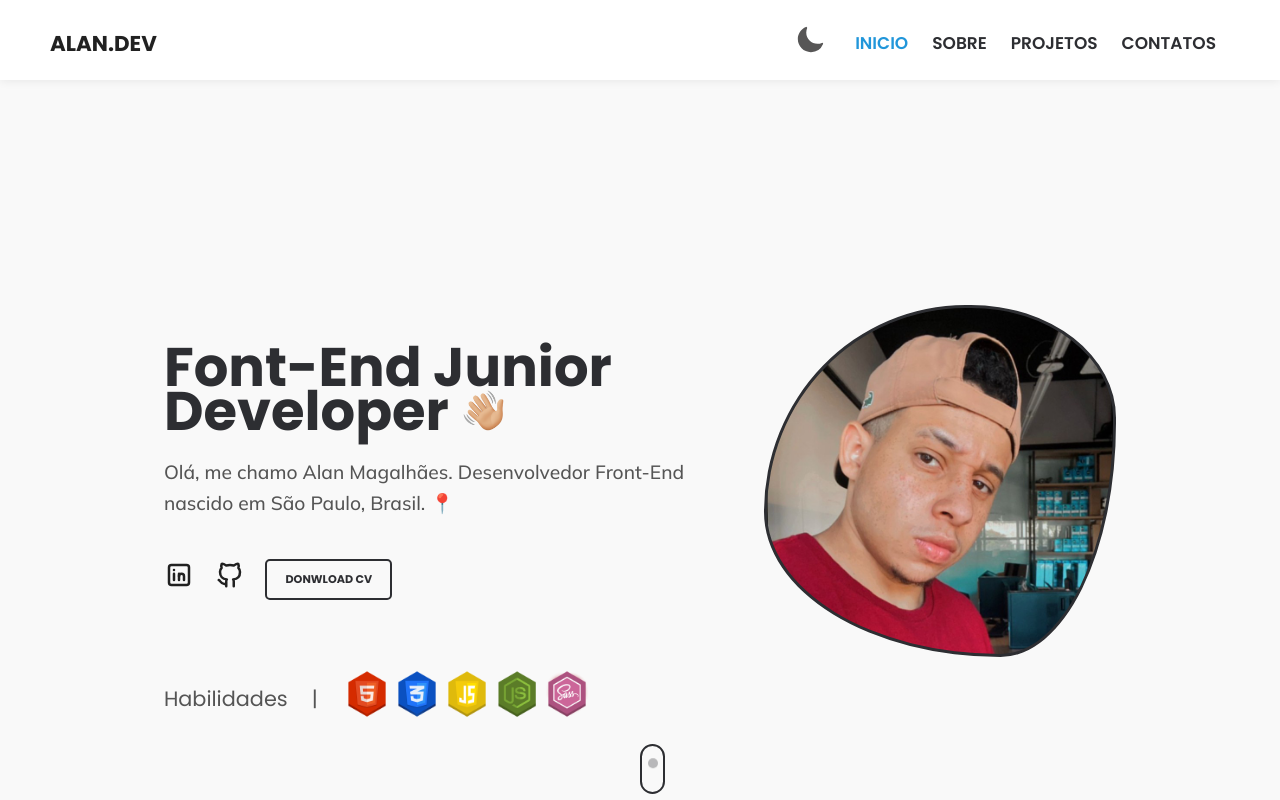
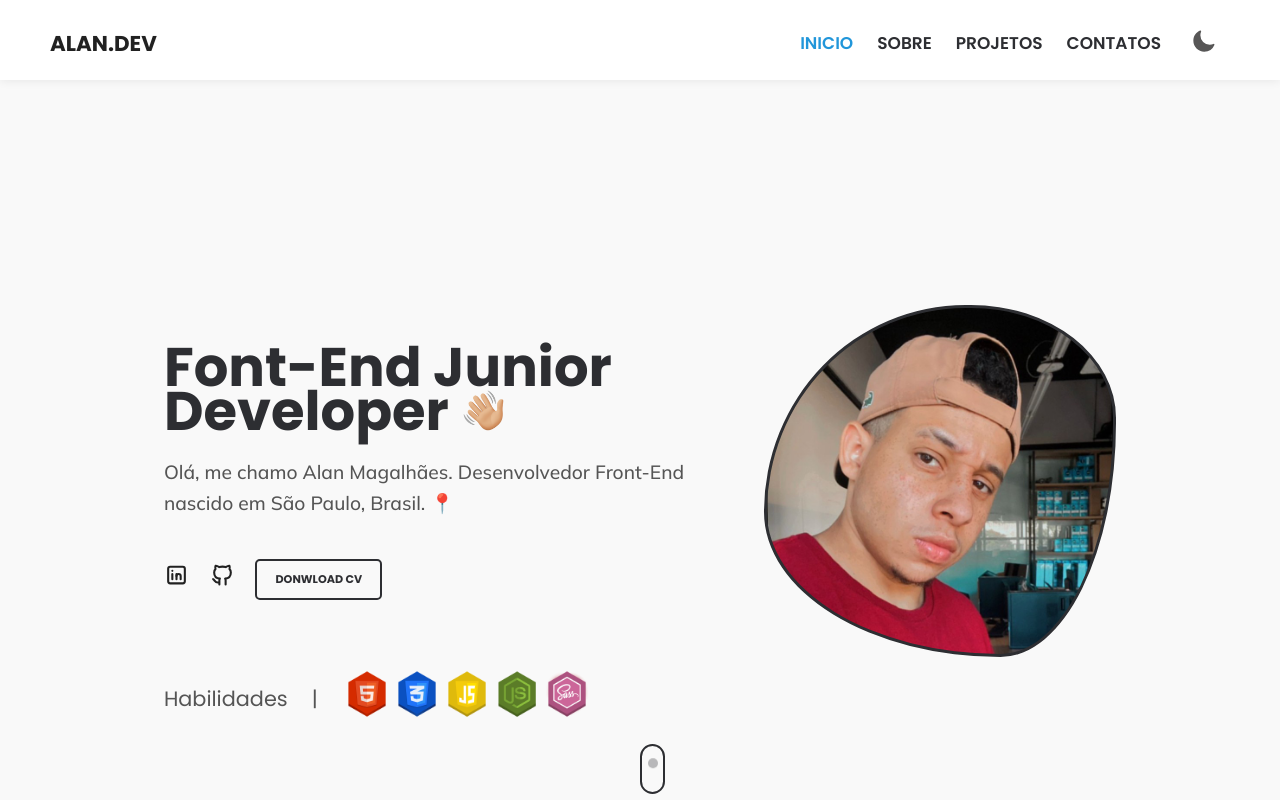
Before and after one commit to Maarola/My-port, a plain HTML site: page index.html in a window 1280 px wide. Shown: the top 800 px of the page. Drawn offline with Linux system fonts and the light colour scheme.

Commit message:
ATT - Modo Dark
Tamanho e posição ajustada

```diff
--- a/index.html
+++ b/index.html
@@ -23,24 +23,22 @@
         <nav>
            <h1 class="logo"><a class="logoa" href="#home">Alan.dev</a></h1>
            <div class="div__ul">
-
-            <div id="toggle">
-                <svg xmlns="http://www.w3.org/2000/svg" viewBox="0 0 24 24" fill="currentColor" class="btn__sun">
-                    <path d="M12 2.25a.75.75 0 0 1 .75.75v2.25a.75.75 0 0 1-1.5 0V3a.75.75 0 0 1 .75-.75ZM7.5 12a4.5 4.5 0 1 1 9 0 4.5 4.5 0 0 1-9 0ZM18.894 6.166a.75.75 0 0 0-1.06-1.06l-1.591 1.59a.75.75 0 1 0 1.06 1.061l1.591-1.59ZM21.75 12a.75.75 0 0 1-.75.75h-2.25a.75.75 0 0 1 0-1.5H21a.75.75 0 0 1 .75.75ZM17.834 18.894a.75.75 0 0 0 1.06-1.06l-1.59-1.591a.75.75 0 1 0-1.061 1.06l1.59 1.591ZM12 18a.75.75 0 0 1 .75.75V21a.75.75 0 0 1-1.5 0v-2.25A.75.75 0 0 1 12 18ZM7.758 17.303a.75.75 0 0 0-1.061-1.06l-1.591 1.59a.75.75 0 0 0 1.06 1.061l1.591-1.59ZM6 12a.75.75 0 0 1-.75.75H3a.75.75 0 0 1 0-1.5h2.25A.75.75 0 0 1 6 12ZM6.697 7.757a.75.75 0 0 0 1.06-1.06l-1.59-1.591a.75.75 0 0 0-1.061 1.06l1.59 1.591Z" />
-                  </svg>
-                  <svg xmlns="http://www.w3.org/2000/svg" viewBox="0 0 24 24" fill="currentColor" class="btn__moon">
-                    <path fill-rule="evenodd" d="M9.528 1.718a.75.75 0 0 1 .162.819A8.97 8.97 0 0 0 9 6a9 9 0 0 0 9 9 8.97 8.97 0 0 0 3.463-.69.75.75 0 0 1 .981.98 10.503 10.503 0 0 1-9.694 6.46c-5.799 0-10.5-4.7-10.5-10.5 0-4.368 2.667-8.112 6.46-9.694a.75.75 0 0 1 .818.162Z" clip-rule="evenodd" />
-                  </svg>
-
-
-            </div>
-
                 <ul>
                     <li><a class="inicio novacor" href="#home">Inicio</a></li>
                     <li><a class="sobre " href="#about">Sobre</a></li>
                     <li><a class="projeto "href="#projects">Projetos</a></li>
                     <li><a class="contato " href="#contacts">Contatos</a></li>
                 </ul>
+
+
+                <div id="toggle">
+                    <svg xmlns="http://www.w3.org/2000/svg" viewBox="0 0 24 24" fill="currentColor" class="btn__sun">
+                        <path d="M12 2.25a.75.75 0 0 1 .75.75v2.25a.75.75 0 0 1-1.5 0V3a.75.75 0 0 1 .75-.75ZM7.5 12a4.5 4.5 0 1 1 9 0 4.5 4.5 0 0 1-9 0ZM18.894 6.166a.75.75 0 0 0-1.06-1.06l-1.591 1.59a.75.75 0 1 0 1.06 1.061l1.591-1.59ZM21.75 12a.75.75 0 0 1-.75.75h-2.25a.75.75 0 0 1 0-1.5H21a.75.75 0 0 1 .75.75ZM17.834 18.894a.75.75 0 0 0 1.06-1.06l-1.59-1.591a.75.75 0 1 0-1.061 1.06l1.59 1.591ZM12 18a.75.75 0 0 1 .75.75V21a.75.75 0 0 1-1.5 0v-2.25A.75.75 0 0 1 12 18ZM7.758 17.303a.75.75 0 0 0-1.061-1.06l-1.591 1.59a.75.75 0 0 0 1.06 1.061l1.591-1.59ZM6 12a.75.75 0 0 1-.75.75H3a.75.75 0 0 1 0-1.5h2.25A.75.75 0 0 1 6 12ZM6.697 7.757a.75.75 0 0 0 1.06-1.06l-1.59-1.591a.75.75 0 0 0-1.061 1.06l1.59 1.591Z" />
+                      </svg>
+                      <svg xmlns="http://www.w3.org/2000/svg" viewBox="0 0 24 24" fill="currentColor" class="btn__moon">
+                        <path fill-rule="evenodd" d="M9.528 1.718a.75.75 0 0 1 .162.819A8.97 8.97 0 0 0 9 6a9 9 0 0 0 9 9 8.97 8.97 0 0 0 3.463-.69.75.75 0 0 1 .981.98 10.503 10.503 0 0 1-9.694 6.46c-5.799 0-10.5-4.7-10.5-10.5 0-4.368 2.667-8.112 6.46-9.694a.75.75 0 0 1 .818.162Z" clip-rule="evenodd" />
+                      </svg>
+                </div>
            </div>
         </nav>
     </header>
--- a/style.css
+++ b/style.css
@@ -66,6 +66,8 @@ nav ul {
 }
 
 #toggle {
+    position: relative;
+    margin-top: 4px;
     cursor: pointer;
     transition: 0.5s;
 }
@@ -81,7 +83,7 @@ nav ul {
 }
 
 svg {
-        width: 30px;
+        width: 25px;
 }
 
 
```
